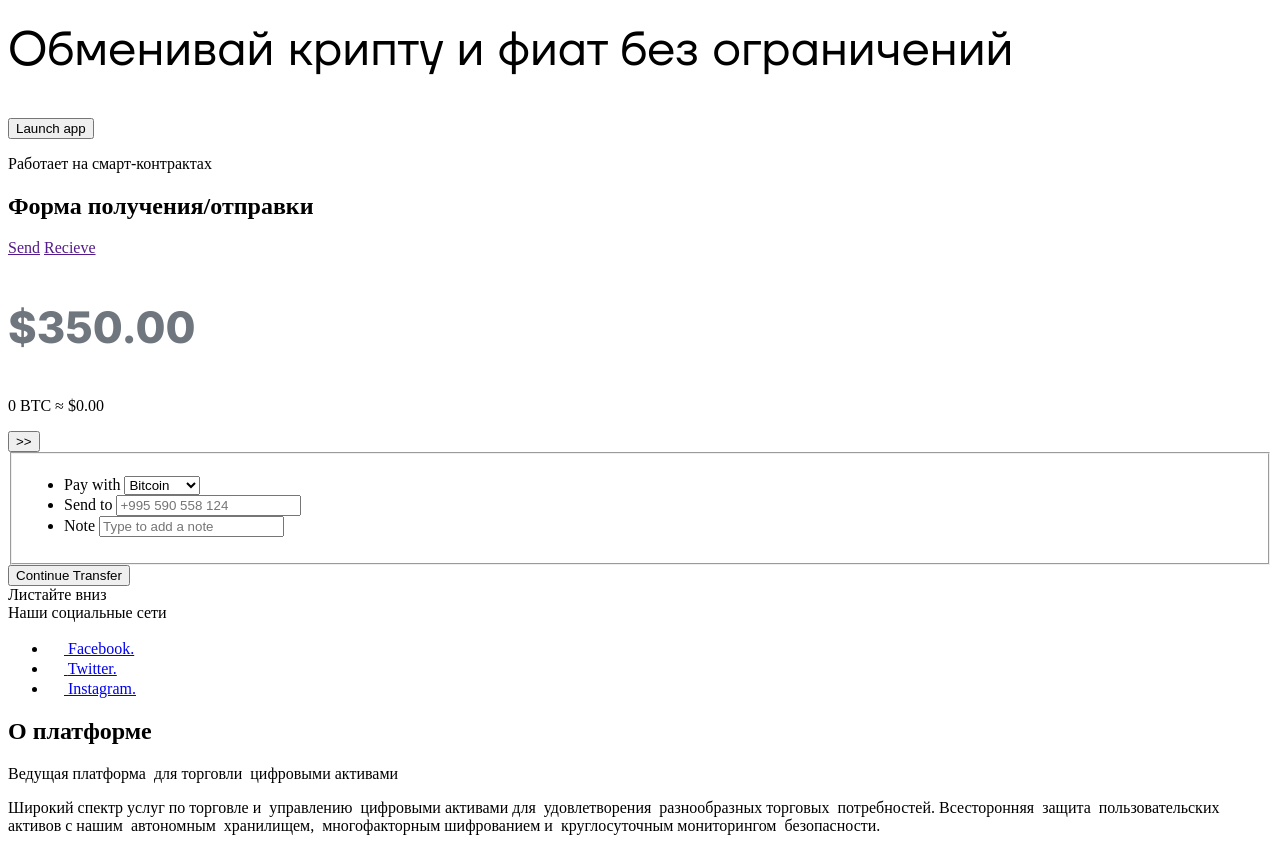
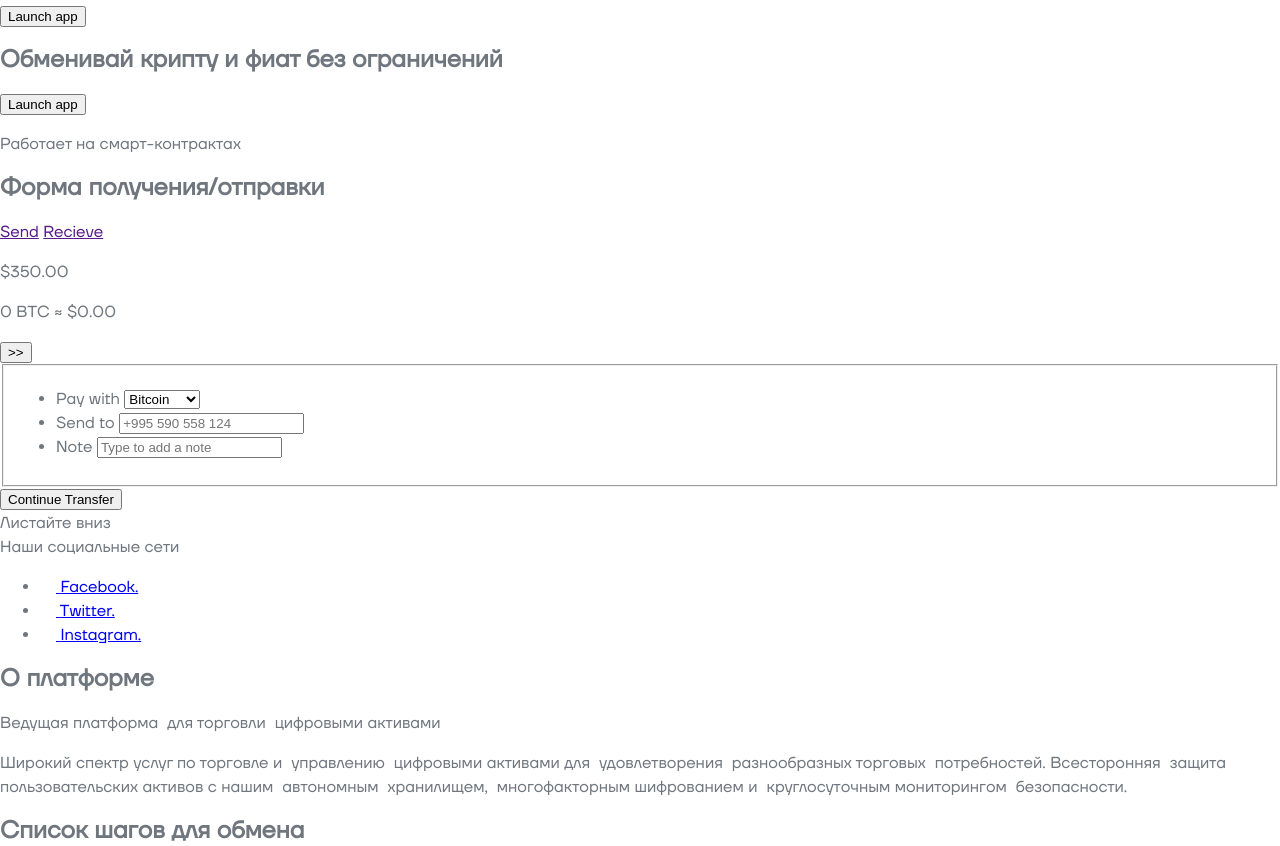
Before and after one commit to ustyugovki/depo, a website: page source/index.html in a window 1280 px wide. Shown: the part 260-1106 px from the top of the page. Drawn offline with nearby package versions, Linux system fonts and the light colour scheme; files that its build step writes are made by us from their sources.

Commit message:
Настройка сборки

```diff
--- a/source/js/script.js
+++ /dev/null
@@ -1 +0,0 @@
-// document.querySelector('h1').innerHTML = 'Проверка JavaScript & SCSS';
--- a/source/sass/global/base.scss
+++ b/source/sass/global/base.scss
@@ -0,0 +1,34 @@
+@use "./bootstrap.scss";
+
+
+*,
+*::before,
+*::after {
+  box-sizing: border-box;
+}
+
+
+// Sticky Footer with CSS3 Flexbox
+body {
+  margin: 0;
+  width: 100%;
+  height: 100vh;
+  display: flex;
+  flex-direction: column;
+
+  font-family: bootstrap.$ff-firs-neue;
+  font-style: normal;
+  font-weight: 500;
+  font-size: 16px;
+  line-height: 24px;
+  color: bootstrap.$color-default-gray;
+}
+
+main {
+  flex: 1 0 auto;
+}
+
+footer,
+header {
+  flex-shrink: 0;
+}
--- a/source/sass/global/bootstrap.scss
+++ b/source/sass/global/bootstrap.scss
@@ -1,4 +1,3 @@
 @forward "./variables.scss"; // переменные
 @forward "./mixins.scss"; // миксины
 @forward "./fonts.scss"; // шрифты
-@forward "./base.scss"; // глобальные стилли с номрализацией
--- a/source/sass/global/mixins.scss
+++ b/source/sass/global/mixins.scss
@@ -0,0 +1,18 @@
+@mixin visually-hidden {
+  position: absolute;
+  width: 1px;
+  height: 1px;
+  margin: -1px;
+  border: 0;
+  padding: 0;
+  white-space: nowrap;
+  clip-path: inset(100%);
+  clip: rect(0 0 0 0);
+  overflow: hidden;
+}
+
+@mixin list-reset {
+  margin: 0;
+  padding: 0;
+  list-style-type: none;
+}
--- a/source/sass/global/variables.scss
+++ b/source/sass/global/variables.scss
@@ -1,5 +1,6 @@
 // Colors
 // -----------------------------------
+
 
 // Default
 
@@ -18,6 +19,7 @@ $color-default-white: #ffffff;
 $ff-firs-neue: "TT Firs Neue", "Arial", sans-serif;
 $ff-inter: "Inter", "Arial", sans-serif;
 
+
 // Viewports
 
 $tablet-width: 768px;
--- a/source/sass/style.scss
+++ b/source/sass/style.scss
@@ -1,28 +1,8 @@
 //Global
 // -----------------------------------
 @use "./global/bootstrap.scss";
+@use "./global/base.scss"; // глобальные стилли с номрализацией
 
 
 //Blocks
 // -----------------------------------
-
-
-// Обменивай крипту и фиат без ограничений
-.welcome__title {
-  font-family: bootstrap.$ff-firs-neue;
-  font-style: normal;
-  font-weight: 500;
-  font-size: 48px;
-  line-height: 56px;
-  color: bootstrap.$color-default-black;
-}
-
-// $350.00
-.calculator__price {
-  font-family: bootstrap.$ff-inter;
-  font-style: normal;
-  font-weight: 800;
-  font-size: 43.43px;
-  line-height: 53px;
-  color: bootstrap.$color-default-gray;
-}
```
Also changed, not shown: gulpfile.js (+127 -7 lines), package.json (+9 -2 lines), source/sass/global/fonts.scss (line endings or trailing spaces), 1 other file.
